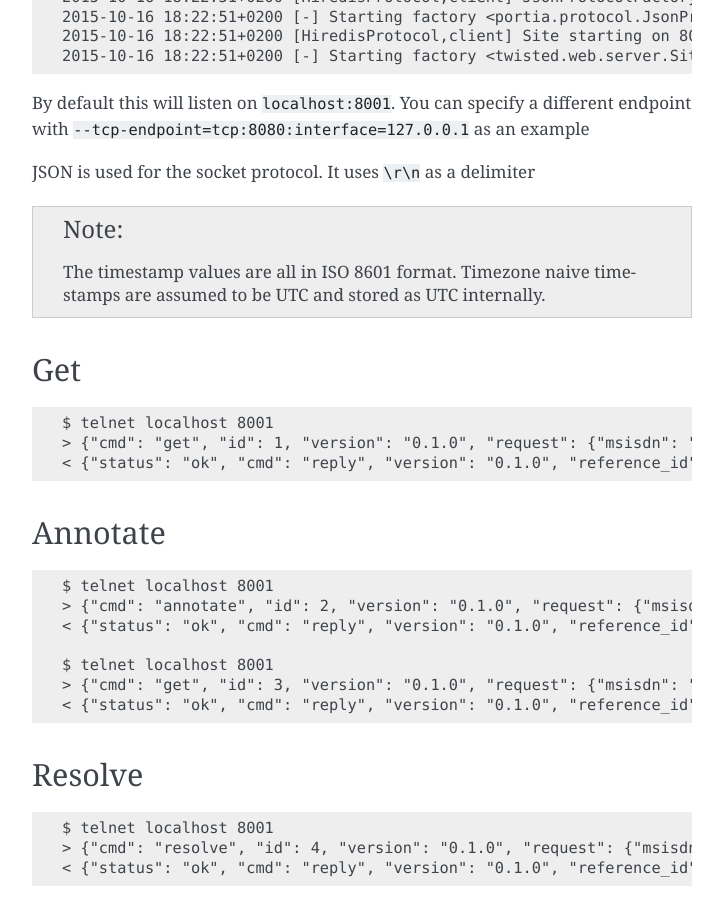
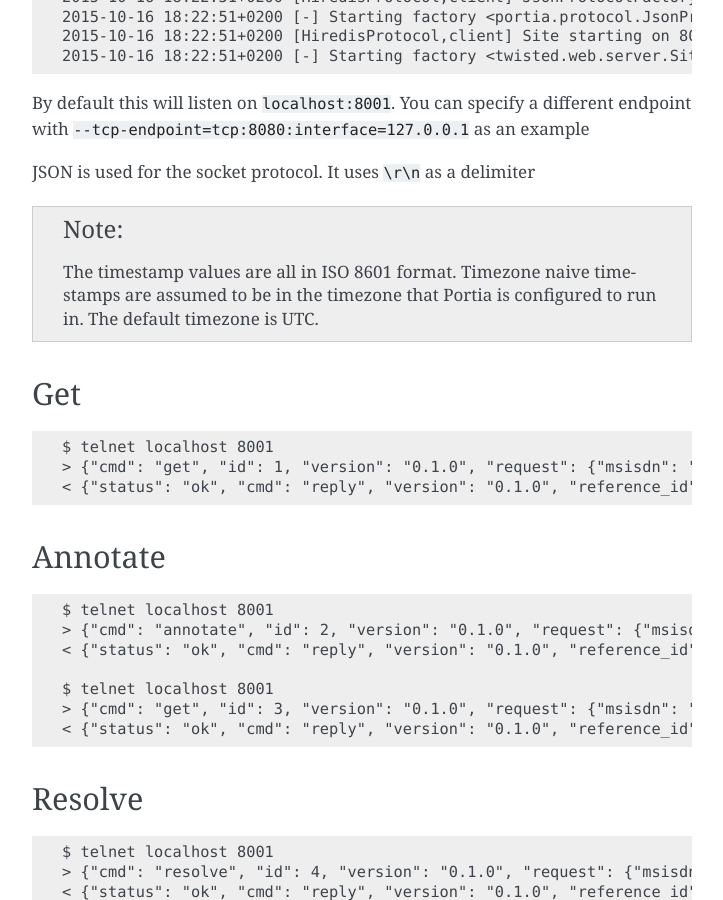
Before and after one commit to praekeltfoundation/portia, a Sphinx documentation site: the page built from docs/index.rst, in a window 1280 px wide and 900 px high, scrolled down 3173 px. Shown: the whole window, without its empty margins (388-1111 px from the left). Built offline with Sphinx 7.4.7, drawn with Linux system fonts in a browser that asks for light colours.

Commit message:
update docs

```diff
--- a/docs/index.rst
+++ b/docs/index.rst
@@ -151,7 +151,8 @@ endpoint with ``--tcp-endpoint=tcp:8080:interface=127.0.0.1`` as an example
 JSON is used for the socket protocol. It uses ``\r\n`` as a delimiter
 
 .. note::   The timestamp values are all in ISO 8601 format. Timezone naive
-            timestamps are assumed to be UTC and stored as UTC internally.
+            timestamps are assumed to be in the timezone that Portia is
+            configured to run in. The default timezone is UTC.
 
 Get
 ---
```
